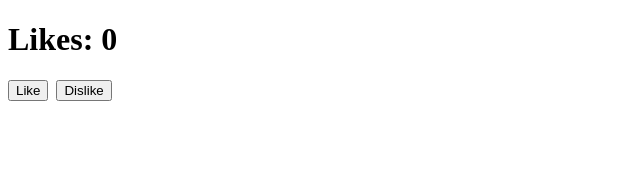
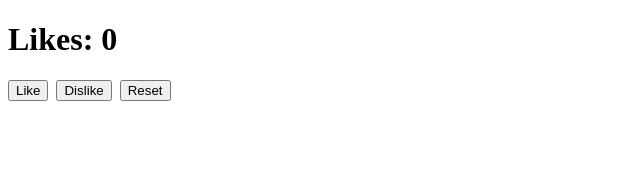
Before and after one commit to githubscientist/re-js-app, a React (Vite) app: page / in a window 1280 px wide. Shown: the top 170 px of the page, without its empty margins (0-640 px from the left). Built offline with nearby package versions, Linux system fonts and the light colour scheme.

Commit message:
reset button added --useReducer

```diff
--- a/src/App.jsx
+++ b/src/App.jsx
@@ -7,6 +7,8 @@ const reducer = (state, action) => {
     return state + 1;
   } else if (action.type === 'DISLIKE') {
     return state - 1;
+  } else if (action.type === 'RESET') {
+    return 0;
   }
 
   // always returns the current state
@@ -30,7 +32,8 @@ const App = () => {
     <div>
       <h1>Likes: { likes }</h1>
       <button onClick={handleLike}>Like</button> &nbsp;
-      <button onClick={handleDislike}>Dislike</button>
+      <button onClick={handleDislike}>Dislike</button>  &nbsp;
+      <button onClick={() => setLikes({ type: 'RESET' })}>Reset</button>
     </div>
   )
 }
```
